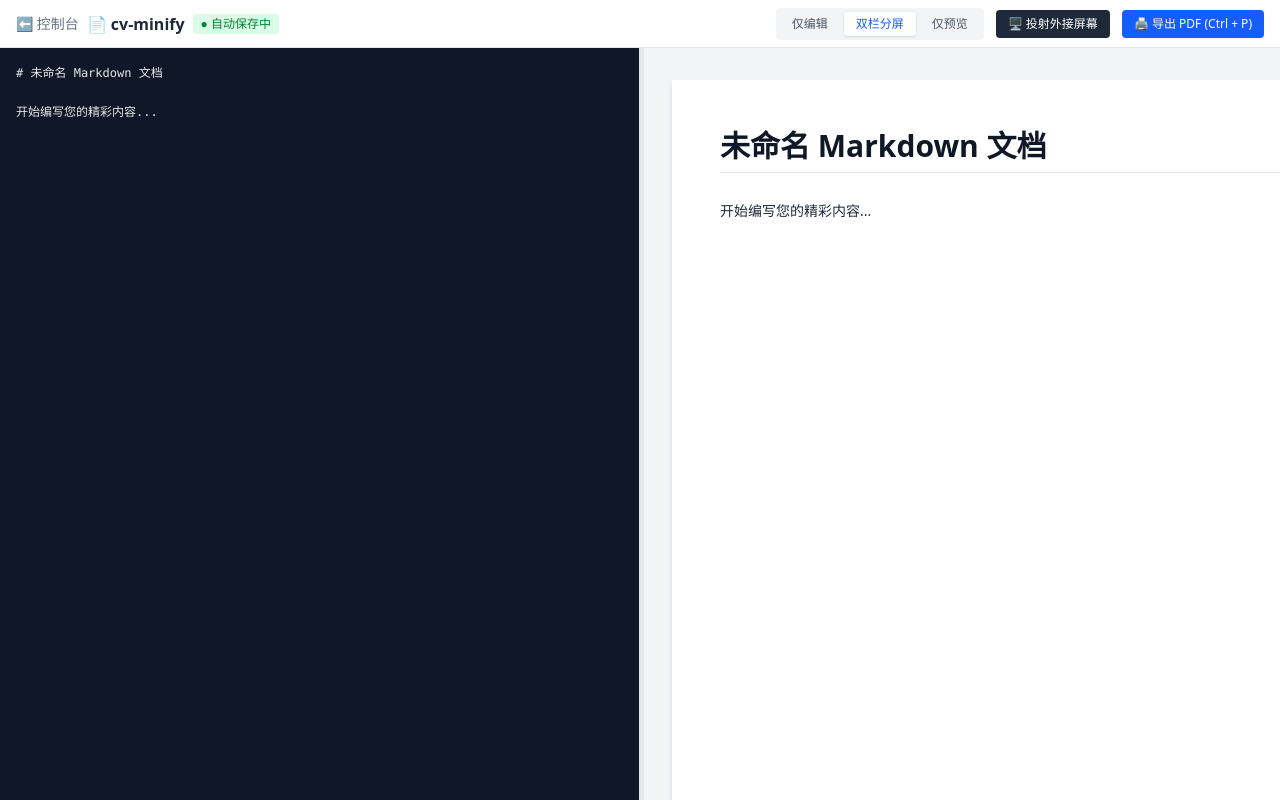
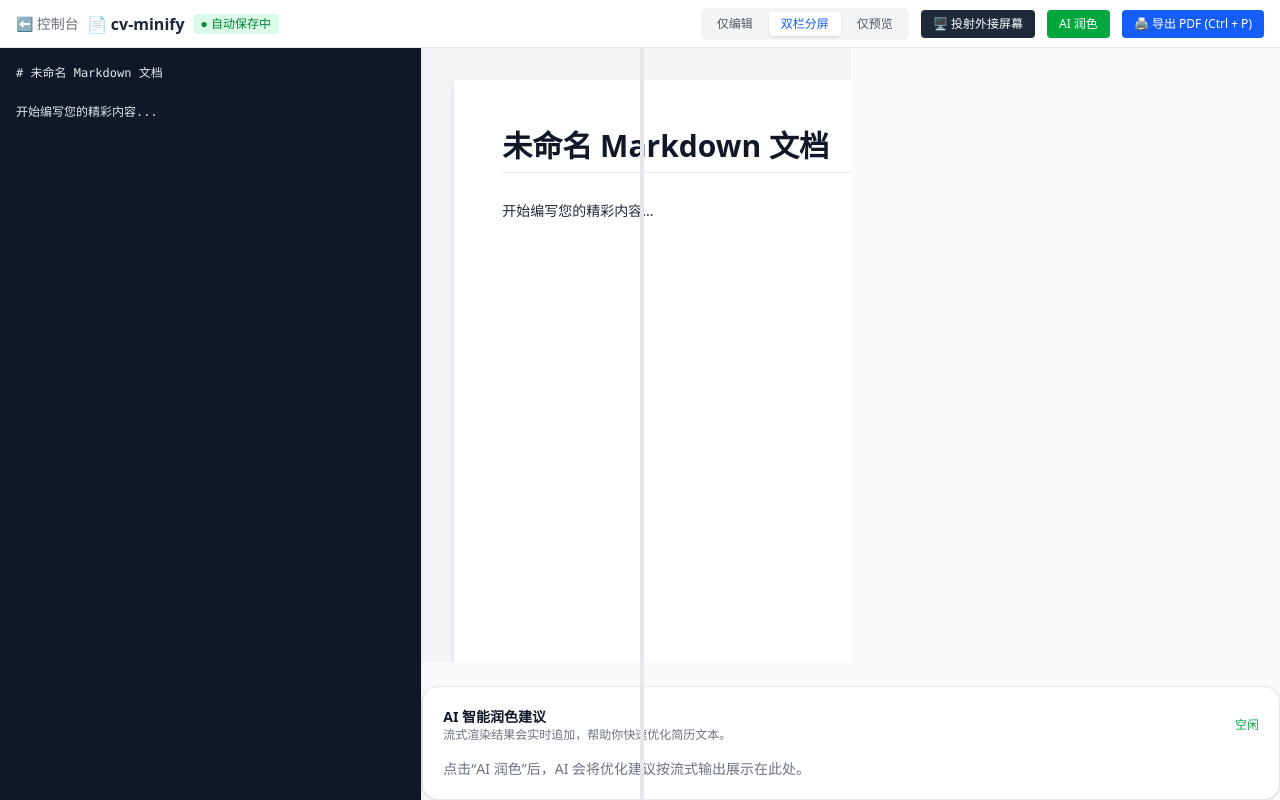
Before and after one commit to rrg1225/cv-minify, a React (Vite) app: page / in a window 1280 px wide. Both pictures are taken after a click on the button "开辟纯净空白页". Built offline with nearby package versions, Linux system fonts and the light colour scheme.

Commit message:
optimize

```diff
--- a/src/components/ResumeEditor.jsx
+++ b/src/components/ResumeEditor.jsx
@@ -1,4 +1,4 @@
-import React, { useState, useEffect, useRef } from 'react';
+import React, { useState, useEffect, useRef, useMemo, useCallback, memo } from 'react';
 
 // 【技术亮点扩展】通用型、超轻量 Markdown 文本解析引擎
 function parseMarkdownToHtml(md) {
@@ -30,6 +30,84 @@ function parseMarkdownToHtml(md) {
 
   return html;
 }
+
+function useDebouncedValue(value, delay = 120) {
+  const [debouncedValue, setDebouncedValue] = useState(value);
+
+  useEffect(() => {
+    const timer = window.setTimeout(() => setDebouncedValue(value), delay);
+    return () => window.clearTimeout(timer);
+  }, [value, delay]);
+
+  return debouncedValue;
+}
+
+const EditorPane = memo(function EditorPane({ value, onChange, visible }) {
+  if (!visible) return null;
+
+  return (
+    <div class="h-full border-r border-gray-200 bg-gray-900 transition-all duration-150 print:hidden">
+      <textarea
+        value={value}
+        onChange={(e) => onChange(e.target.value)}
+        placeholder="在此处输入任意通用 Markdown 语法进行修改与预览..."
+        class="w-full h-full p-4 font-mono text-gray-200 bg-gray-900 focus:outline-none resize-none leading-relaxed text-xs"
+      />
+    </div>
+  );
+});
+
+const PreviewPane = memo(function PreviewPane({ html, viewMode, widthStyle }) {
+  if (viewMode === 'edit') return null;
+
+  return (
+    <div style={widthStyle} class="h-full overflow-y-auto p-8 bg-gray-100 transition-all duration-150 print:p-0 print:bg-white print:w-full">
+      <div
+        id="a4-resume-page"
+        dangerouslySetInnerHTML={{ __html: html }}
+        class="bg-white mx-auto shadow-md p-12 text-gray-800 shadow-gray-300 w-[210mm] min-h-[297mm] box-border print:shadow-none print:p-0 print:mx-0 print:w-full"
+      />
+    </div>
+  );
+});
+
+const AiSuggestionPanel = memo(function AiSuggestionPanel({ status, text, error }) {
+  return (
+    <div class="mt-6 rounded-2xl border border-gray-200 bg-white p-5 shadow-sm print:hidden">
+      <div class="flex items-center justify-between gap-3 mb-4">
+        <div>
+          <h2 class="text-sm font-semibold text-gray-900">AI 智能润色建议</h2>
+          <p class="text-xs text-gray-500">流式渲染结果会实时追加，帮助你快速优化简历文本。</p>
+        </div>
+        <span className={`text-xs font-medium ${status === 'error' ? 'text-red-600' : status === 'loading' ? 'text-blue-600' : 'text-green-600'}`}>
+          {status === 'loading' ? '生成中…' : status === 'error' ? '生成失败' : status === 'success' ? '已完成' : '空闲'}
+        </span>
+      </div>
+
+      {status === 'loading' && (
+        <div class="space-y-3 animate-pulse">
+          <div class="h-3 w-3/4 rounded-full bg-gray-200" />
+          <div class="h-3 w-full rounded-full bg-gray-200" />
+          <div class="h-3 w-5/6 rounded-full bg-gray-200" />
+        </div>
+      )}
+
+      {status === 'error' && (
+        <div class="rounded-xl bg-red-50 p-4 text-sm text-red-700">
+          {error || 'AI 服务调用失败，请稍后重试。'}
+        </div>
+      )}
+
+      {text ? (
+        <div class="whitespace-pre-wrap rounded-xl border border-gray-100 bg-slate-50 p-4 text-sm leading-7 text-gray-800">
+          {text}
+        </div>
+      ) : status === 'idle' ? (
+        <div class="text-sm text-gray-500">点击“AI 润色”后，AI 会将优化建议按流式输出展示在此处。</div>
+      ) : null}
+    </div>
+  );
+});
 
 // 选项：通用新手欢迎引导文档
 const GENERAL_WELCOME_MD = `# 🚀 欢迎使用 cv-minify (通用工作站)
@@ -63,8 +141,109 @@ export default function ResumeEditor() {
   const [hasFile, setHasFile] = useState(false);
   const [viewMode, setViewMode] = useState('split');
   const [splitWidth, setSplitWidth] = useState(50);
+  const [aiStatus, setAiStatus] = useState('idle');
+  const [aiStreamedText, setAiStreamedText] = useState('');
+  const [aiError, setAiError] = useState('');
   const previewWindowRef = useRef(null);
   const fileInputRef = useRef(null);
+
+  const debouncedMarkdown = useDebouncedValue(markdown, 120);
+  const htmlContent = useMemo(() => parseMarkdownToHtml(debouncedMarkdown), [debouncedMarkdown]);
+
+  const fetchSSEStream = useCallback(async (url, options, onMessage, signal) => {
+    const response = await fetch(url, {
+      ...options,
+      signal,
+      headers: {
+        ...(options?.headers || {}),
+        Accept: 'text/event-stream',
+      },
+    });
+
+    if (!response.ok) {
+      throw new Error(`AI 服务请求失败：${response.status} ${response.statusText}`);
+    }
+    if (!response.body) {
+      throw new Error('当前环境不支持流式响应。');
+    }
+
+    const reader = response.body.getReader();
+    const decoder = new TextDecoder();
+    let buffer = '';
+
+    const flushBuffer = () => {
+      let boundary;
+      while ((boundary = buffer.indexOf('\n\n')) !== -1) {
+        const eventString = buffer.slice(0, boundary);
+        buffer = buffer.slice(boundary + 2);
+
+        const lines = eventString.split(/\r?\n/);
+        let data = '';
+        for (const line of lines) {
+          if (line.startsWith('data:')) {
+            data += line.slice(5);
+          }
+        }
+        data = data.trim();
+        if (!data) continue;
+        if (data === '[DONE]') {
+          return true;
+        }
+        onMessage(data);
+      }
+      return false;
+    };
+
+    while (true) {
+      const { done, value } = await reader.read();
+      if (done) break;
+      buffer += decoder.decode(value, { stream: true });
+      if (flushBuffer()) return;
+    }
+
+    if (buffer.length > 0) {
+      flushBuffer();
+    }
+  }, []);
+
+  const handleAIPolish = useCallback(async () => {
+    if (!markdown.trim()) {
+      setAiError('请先输入简历内容，然后再执行 AI 润色。');
+      setAiStatus('error');
+      return;
+    }
+
+    setAiStatus('loading');
+    setAiStreamedText('');
+    setAiError('');
+
+    const controller = new AbortController();
+    const timer = window.setTimeout(() => controller.abort(), 20000);
+
+    try {
+      await fetchSSEStream(
+        '/api/ai-polish',
+        {
+          method: 'POST',
+          headers: {
+            'Content-Type': 'application/json',
+          },
+          body: JSON.stringify({ text: markdown, action: 'polish' }),
+        },
+        (chunk) => {
+          setAiStreamedText((prev) => prev + chunk);
+        },
+        controller.signal,
+      );
+      setAiStatus('success');
+    } catch (error) {
+      const message = error.name === 'AbortError' ? 'AI 请求超时，请稍后重试。' : error.message || 'AI 服务发生异常，请重试。';
+      setAiError(message);
+      setAiStatus('error');
+    } finally {
+      window.clearTimeout(timer);
+    }
+  }, [fetchSSEStream, markdown]);
 
   useEffect(() => {
     const savedContent = localStorage.getItem('cv_minify_autosave');
@@ -75,12 +254,10 @@ export default function ResumeEditor() {
   }, []);
 
   useEffect(() => {
-    if (hasFile && markdown) {
-      localStorage.setItem('cv_minify_autosave', markdown);
+    if (hasFile) {
+      localStorage.setItem('cv_minify_autosave', debouncedMarkdown);
     }
-  }, [markdown, hasFile]);
-
-  const htmlContent = parseMarkdownToHtml(markdown);
+  }, [debouncedMarkdown, hasFile]);
 
   const handleFileUpload = (e) => {
     const file = e.target.files[0];
@@ -220,24 +397,22 @@ export default function ResumeEditor() {
             <button onClick={() => setViewMode('preview')} class={`px-3 py-1 rounded text-xs transition cursor-pointer ${viewMode === 'preview' ? 'bg-white shadow-sm font-medium text-blue-600' : 'text-gray-600'}`}>仅预览</button>
           </div>
           <button onClick={openIndependentPreview} class="px-3 py-1.5 bg-gray-800 text-white rounded text-xs hover:bg-gray-700 transition font-medium flex items-center cursor-pointer">🖥️ 投射外接屏幕</button>
+          <button onClick={handleAIPolish} disabled={aiStatus === 'loading'} className={`px-3 py-1.5 rounded text-xs transition font-medium flex items-center ${aiStatus === 'loading' ? 'bg-gray-300 text-gray-600 cursor-not-allowed' : 'bg-green-600 text-white hover:bg-green-700'}`}>
+            {aiStatus === 'loading' ? 'AI 生成中…' : 'AI 润色'}
+          </button>
           <button onClick={() => window.print()} class="px-3 py-1.5 bg-blue-600 text-white rounded text-xs hover:bg-blue-700 transition font-medium flex items-center cursor-pointer">🖨️ 导出 PDF (Ctrl + P)</button>
         </div>
       </header>
 
       <main class="flex-1 flex overflow-hidden relative">
-        <div style={{ width: viewMode === 'split' ? `${splitWidth}%` : viewMode === 'edit' ? '100%' : '0%' }} class={`h-full border-r border-gray-200 bg-gray-900 transition-all duration-150 ${viewMode === 'preview' ? 'hidden' : 'block'} print:hidden`}>
-          <textarea
-            value={markdown}
-            onChange={(e) => setMarkdown(e.target.value)}
-            placeholder="在此处输入任意通用 Markdown 语法进行修改与预览..."
-            class="w-full h-full p-4 font-mono text-gray-200 bg-gray-900 focus:outline-none resize-none leading-relaxed text-xs"
-          />
+        <div style={{ width: viewMode === 'split' ? `${splitWidth}%` : viewMode === 'edit' ? '100%' : '0%' }} class={`${viewMode === 'preview' ? 'hidden' : 'block'}`}>
+          <EditorPane visible={viewMode !== 'preview'} value={markdown} onChange={setMarkdown} />
         </div>
 
         {viewMode === 'split' && (
           <div class="absolute top-0 bottom-0 w-1 bg-gray-200 hover:bg-blue-400 cursor-ew-resize z-20 print:hidden"
                style={{ left: `${splitWidth}%` }}
-               onMouseDown={(e) => {
+               onMouseDown={() => {
                  const handleMouseMove = (moveEvent) => {
                    const percentage = (moveEvent.clientX / window.innerWidth) * 100;
                    if (percentage > 20 && percentage < 80) setSplitWidth(percentage);
@@ -252,8 +427,9 @@ export default function ResumeEditor() {
           />
         )}
 
-        <div style={{ width: viewMode === 'split' ? `${100 - splitWidth}%` : viewMode === 'preview' ? '100%' : '0%' }} class={`h-full overflow-y-auto p-8 bg-gray-100 transition-all duration-150 ${viewMode === 'edit' ? 'hidden' : 'block'} print:p-0 print:bg-white print:w-full`}>
-          <div id="a4-resume-page" dangerouslySetInnerHTML={{ __html: htmlContent }} class="bg-white mx-auto shadow-md p-12 text-gray-800 shadow-gray-300 w-[210mm] min-h-[297mm] box-border print:shadow-none print:p-0 print:mx-0 print:w-full" />
+        <div class="flex flex-col w-full">
+          <PreviewPane html={htmlContent} viewMode={viewMode} widthStyle={{ width: viewMode === 'split' ? `${100 - splitWidth}%` : viewMode === 'preview' ? '100%' : '0%' }} />
+          <AiSuggestionPanel status={aiStatus} text={aiStreamedText} error={aiError} />
         </div>
       </main>
     </div>
--- a/src/index.css
+++ b/src/index.css
@@ -2,6 +2,51 @@
 
 @media print {
   @page { size: A4; margin: 15mm; }
-  html, body { background: #fff; width: 210mm; height: 297mm; }
-  * { -webkit-print-color-adjust: exact !important; print-color-adjust: exact !important; }
+  html, body {
+    background: #fff !important;
+    width: 210mm !important;
+    min-height: 297mm !important;
+    color-adjust: exact !important;
+  }
+
+  * {
+    -webkit-print-color-adjust: exact !important;
+    print-color-adjust: exact !important;
+  }
+
+  body, #root, .preview-page {
+    overflow: visible !important;
+  }
+
+  body::-webkit-scrollbar,
+  #root::-webkit-scrollbar,
+  .preview-page::-webkit-scrollbar {
+    display: none !important;
+  }
+
+  .print\:hidden,
+  .no-print {
+    display: none !important;
+  }
+
+  #a4-resume-page {
+    background: #fff !important;
+    box-shadow: none !important;
+    margin: 0 auto !important;
+    padding: 0 !important;
+    width: auto !important;
+    min-height: auto !important;
+  }
+
+  #a4-resume-page > *,
+  #a4-resume-page h2,
+  #a4-resume-page h3,
+  #a4-resume-page h4,
+  #a4-resume-page blockquote,
+  #a4-resume-page ul,
+  #a4-resume-page ol,
+  #a4-resume-page li {
+    page-break-inside: avoid !important;
+    break-inside: avoid !important;
+  }
 }
```
